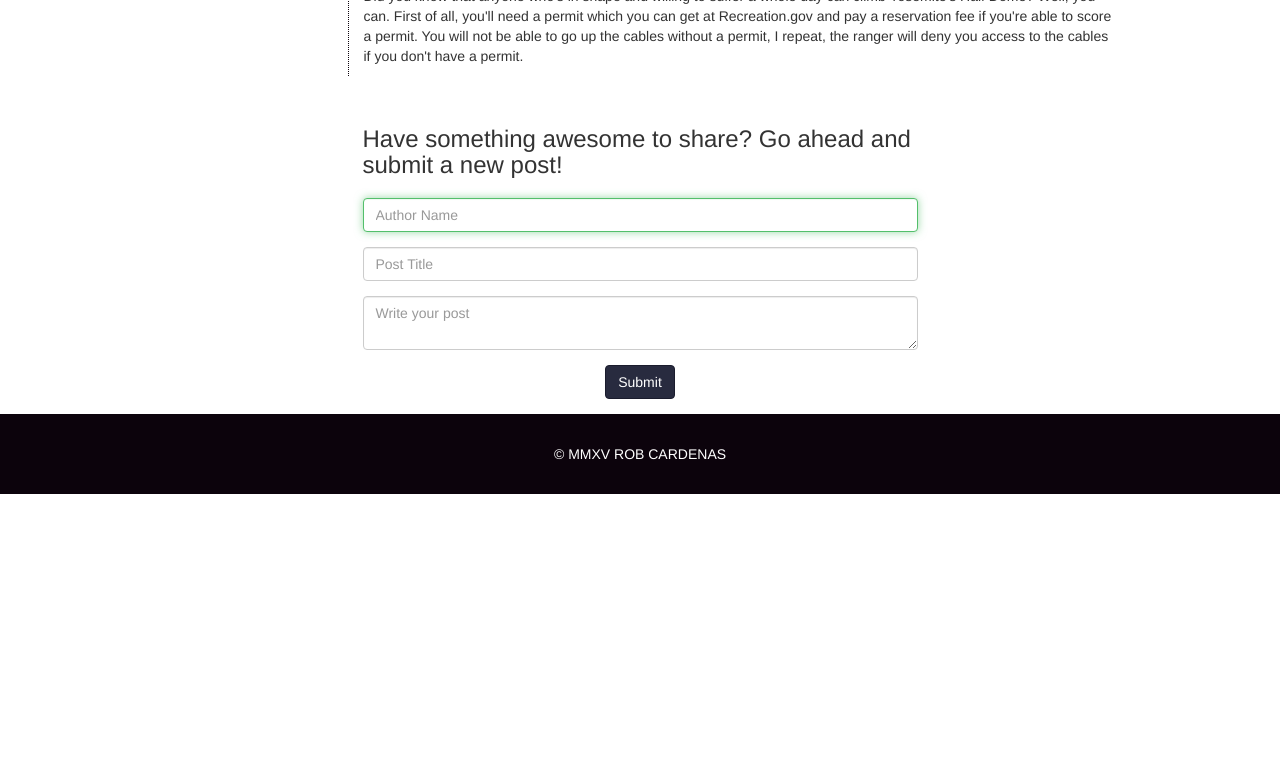
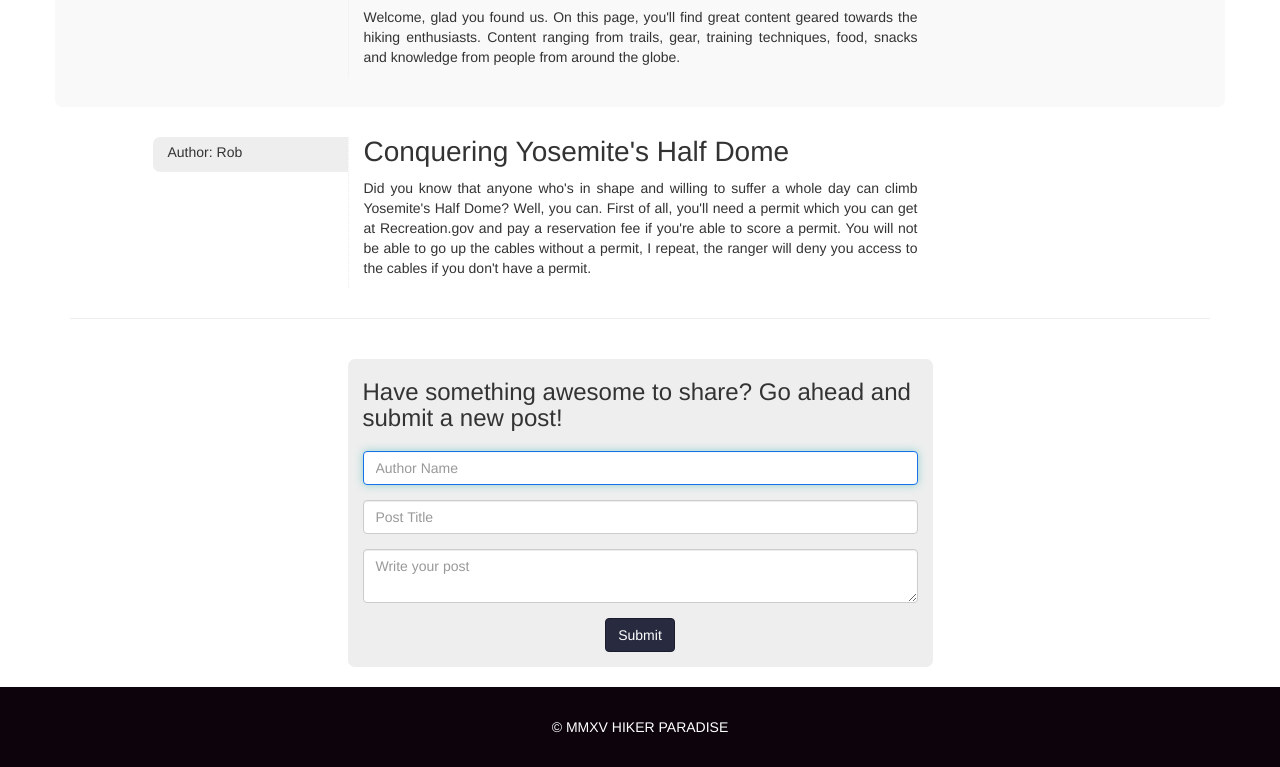
Before and after one commit to RobCardenas/micro-blog, a plain HTML site: page index.html in a window 1280 px wide. Shown: the part 445-1212 px from the top of the page. Before the commit the page ends 939 px from the top, so only its background shows below. Drawn offline with nearby package versions, Linux system fonts and the light colour scheme.

Commit message:
Basic microblog finished. Needs more eye candy.

```diff
--- a/index.html
+++ b/index.html
@@ -34,9 +34,19 @@
 
     <!-- Main Content -->
     <div class="container">
+      <div class="row hp-post">
+          <div class="col-md-2 col-md-offset-1">
+            <div id="author" data-toggle="tooltip" data-placement="bottom" title="Click anywhere to hide this post"><p><span class="glyphicon glyphicon-remove" aria-hidden="true"></span> Author: Hiker Paradise</p></div>
+          </div>
+          <div class="col-md-6 post">
+            <div id="post-title"><h1>Welcome to Hiker Paradise</h1></div>
+            <div id="post-content"><p>Welcome, glad you found us. On this page, you'll find great content geared towards the hiking enthusiasts. Content ranging from trails, gear, training techniques, food, snacks and knowledge from people from around the globe.</p></div>
+          </div>
+        </div>
       <div id="post-list"></div>
-      <div class="row header-top">
-        <div class="col-md-6 col-md-offset-3">
+      <hr>
+      <div class="row">
+        <div class="col-md-6 col-md-offset-3 new-post-section">
           <div class="text-center">
             <h3 class="align-left">Have something awesome to share? Go ahead and submit a new post!<h3>
               <form id="new-post-submission">
@@ -48,7 +58,6 @@
                 </div>
                 <div class="form-group">
                   <textarea class="form-control" id="new-post-content" placeholder="Write your post"></textarea>
-                <!-- <input type="text" class="form-control" id="new-post-content" placeholder="Post Content"> -->
                 </div>
                 <div class="form-group">
                   <input type="submit" class="btn btn-custom" value="Submit">
@@ -61,19 +70,13 @@
 
       <div class="clearfix"></div>
       <!-- Footer -->
-
-
       <div class="main-footer">
           <div class="container">
            <div class="col-xs-12 col-sm-12 col-md-12">
-              <p class="text-center">&copy; MMXV ROB CARDENAS</p>
+            <p class="text-center">&copy; MMXV HIKER PARADISE</p>
           </div>
         </div>
       </div>
-
-
-
-
       <!-- End Footer -->
 
   <!-- jquery -->
@@ -97,12 +100,12 @@
 
     <script type="text/template" id="post-template">
       <!-- Start User Post -->
-      <div id="todo-items">
+      <div id="post-underscore-template">
         <div class="row new-post">
           <div class="col-md-2 col-md-offset-1 sidebar">
             <div id="author"><p>Author: <%= author %></p></div>
           </div>
-          <div class="col-md-8 post">
+          <div class="col-md-6 post">
             <div id="post-title"><h1><%= postTitle %></h1></div>
             <div id="post-content"><p><%= userPost %></p></div>
           </div>
--- a/script.js
+++ b/script.js
@@ -1,4 +1,16 @@
 $(function() {
+
+
+    // Tooltip to tell user they can hide the welcome post
+    $(function () {
+    $('[data-toggle="tooltip"]').tooltip();
+    });
+
+    // Welcome posts fades away when clicked
+    var $welcomePost = $('.hp-post');
+    $welcomePost.on("click", function() {
+    $(this).fadeOut(1600);
+    });
 
     // global variables
     // variable that stores user posts
@@ -50,7 +62,7 @@ $(function() {
         var newPost = new UserPost(newAuthor,newPostTitle,newPostContent);
 
         if (newAuthor === '' || newPostTitle === '' || newPostContent === '' ) {
-            alert("All field required")
+            alert("All fields required")
 
         } else {
             newPost.save();
--- a/style.css
+++ b/style.css
@@ -4,7 +4,10 @@ h3.align-left {
 
 #post-title h1 {
   margin-top: 0;
+  font-size: 1.4em;
 }
+
+/* NAVIGATION */
 
 .navbar-custom {
 	background: #0c030c;
@@ -20,6 +23,10 @@ h3.align-left {
 	color: #c2c0c0;
 }
 
+.navbar {
+  margin-bottom: 0;
+}
+
 .jumbotron {
   position: relative;
   background: #000 url("img/hiking.jpg") center bottom;
@@ -29,17 +36,28 @@ h3.align-left {
   overflow: hidden;
 }
 
-.navbar {
-  margin-bottom: 0;
+/* WELCOME POST */
+
+.hp-post {
+  background: #f9f9f9;
+  border-radius: 0.5em;
+  margin-bottom: 30px;
+  padding: 30px 0;
 }
+
+.glyphicon-remove:hover {
+  color: red;
+}
+
+/* NEW POST SECTION */
 
 .new-post {
   margin-bottom: 30px;
 }
 
 .post {
-
-  border-left: 1px dotted #0c030c;
+  border-left: 1px dotted #eee;
+  text-align: justify;
 }
 
 .btn-custom {
@@ -48,10 +66,31 @@ h3.align-left {
   border-color: #1a1c2d;
 }
 
+.btn-custom:hover {
+  color: #c2c0c0;
+}
+
 .form-control:focus {
-  border-color: #53bf6b;
-  box-shadow: inset 0 1px 1px rgba(71, 172, 93, 0.075), 0 0 8px rgba(83, 191, 107, 0.6);
+  border-color: #1772e8;
+  box-shadow: inset 0 1px 1px rgba(108, 170, 251, 0.075), 0 0 8px rgba(83, 191, 187, 0.6);
 }
+
+.new-post-section {
+  background: #eee;
+  border-radius: 0.5em;
+  margin-top: 20px;
+  margin-bottom: 20px;
+}
+
+/* SIDEBAR */
+
+.sidebar {
+  background: #eee;
+  border-radius: 0.5em 0 0 0.5em;
+  padding-top: 5px;
+}
+
+/* FOOTER */
 
 .main-footer {
   background-color: #0c030c;
@@ -60,7 +99,8 @@ h3.align-left {
   clear: both;
 }
 
-/* Media Queries */
+/* MEDIA QUERIES */
+
 @media (min-width: 768px) {
   .jumbotron {
     height: 300px;
@@ -68,4 +108,7 @@ h3.align-left {
   .navbar-brand {
   	font-size: 2em;
   }
+  #post-title h1 {
+    font-size: 2em;
+  }
 }
```
Lines whose indentation alone changed are shown as unchanged.
